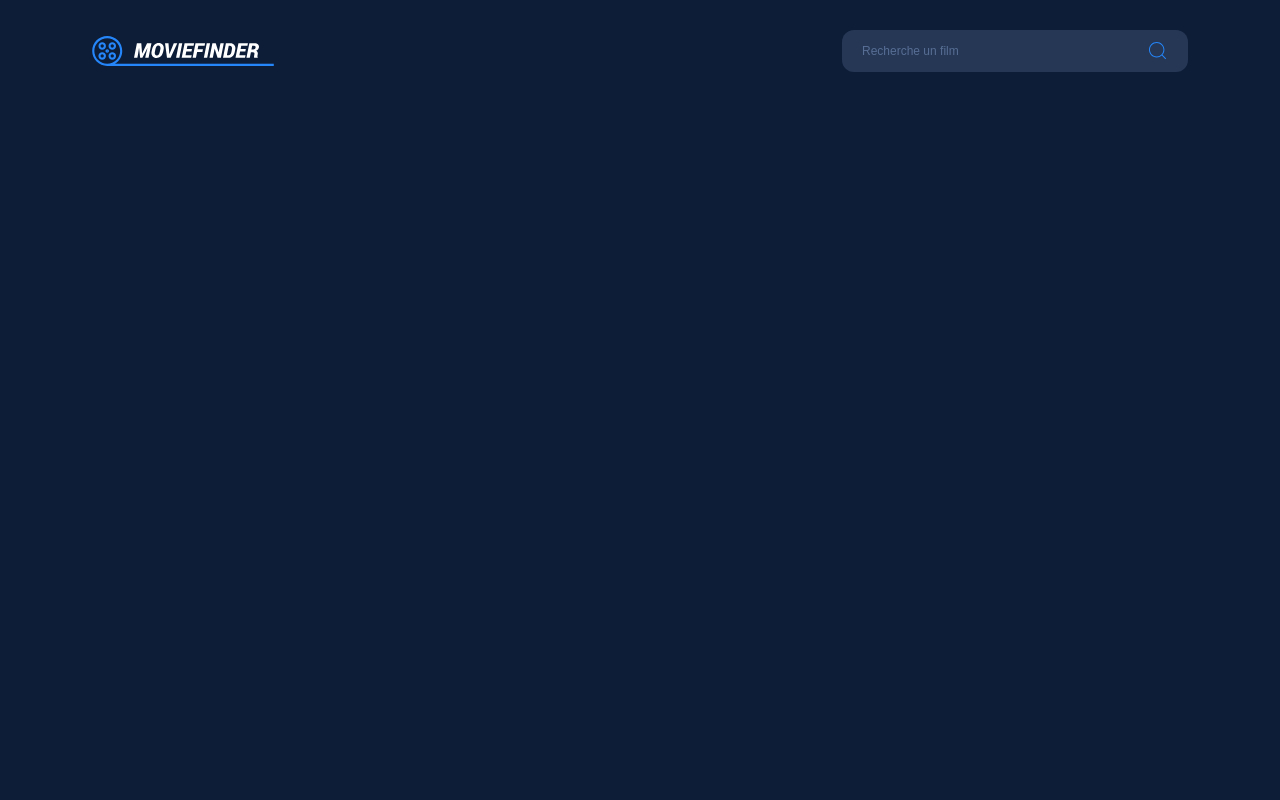
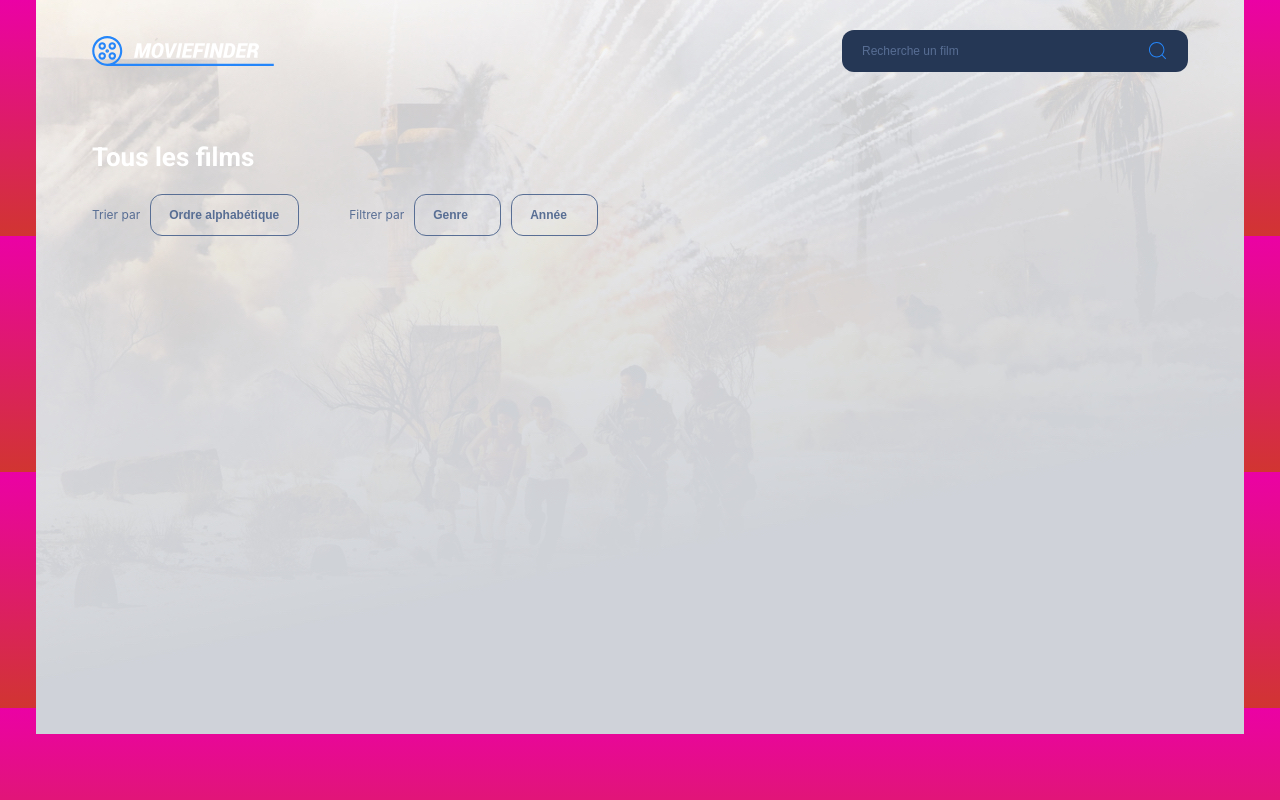
Before and after one commit to Roddoark/PrismaTest, a React (Create React App) app: page / in a window 1280 px wide. Built offline with nearby package versions, Linux system fonts and the light colour scheme; no server answers.

Commit message:
Mise en place du dom pour la section de la liste des films

```diff
--- a/src/App.js
+++ b/src/App.js
@@ -2,6 +2,7 @@ import Axios from 'axios';
 import React, { Component } from 'react';
 
 import Header from './components/Header/Header';
+import MoviesList from './containers/MoviesList';
 import TopMoviesList from './containers/TopMoviesList';
 
 const API_KEY = "ee52528a3d2bfff0312880daeaee21b3";
@@ -35,6 +36,7 @@ class App extends Component {
           <div className="App">
             <Header />
             {renderTopMoviesList()}
+            <MoviesList />
           </div>
         );
     }
--- /dev/null
+++ b/src/components/Label/Label.css
@@ -0,0 +1,4 @@
+.label {
+    font-size: 12px;
+    color: #586E94;
+}
--- /dev/null
+++ b/src/components/Label/Label.jsx
@@ -0,0 +1,10 @@
+import React from 'react'
+import './Label.css';
+
+export default function Label(props) {
+    return (
+        <label className="label mr-10" htmlFor={props.htmlFor}>
+            {props.children}
+        </label>
+    )
+}
--- /dev/null
+++ b/src/components/Select/Select.css
@@ -0,0 +1,34 @@
+.select {
+    -webkit-appearance: none;
+    -moz-appearance: none;
+    -ms-appearance: none;
+    appearance: none;
+    outline: 0;
+    box-shadow: none;
+    flex: 1;
+    padding: 0 .5em;
+    color: #586E94;
+    background-color: transparent;
+    cursor: pointer;
+    font-size: 12px;
+    font-weight: 700;
+    padding: 13px 18px;
+    border: 1px solid #586E94;
+    border-radius: 12px;
+    -moz-border-radius: 12px;
+    -webkit-border-radius: 12px;
+}
+
+.select::after {
+    content: '\25BC';
+    position: absolute;
+    top: 0;
+    right: 0;
+    padding: 0 1em;
+    background: #34495e;
+    cursor: pointer;
+    pointer-events: none;
+    -webkit-transition: .25s all ease;
+    -o-transition: .25s all ease;
+    transition: .25s all ease;
+  }
--- /dev/null
+++ b/src/components/Select/Select.jsx
@@ -0,0 +1,16 @@
+import React from 'react'
+import './Select.css';
+
+export default function Select(props) {
+    return (
+        <select className={`select ${props.className}`} name="pets" id={props.id}>
+            <option value="">{props.defaultSelect}</option>
+            <option value="dog">Dog</option>
+            <option value="cat">Cat</option>
+            <option value="hamster">Hamster</option>
+            <option value="parrot">Parrot</option>
+            <option value="spider">Spider</option>
+            <option value="goldfish">Goldfish</option>
+        </select>
+    )
+}
--- a/src/components/Slider/Slider.css
+++ b/src/components/Slider/Slider.css
@@ -1,8 +1,3 @@
-.top10-title {
-    font-size: 16px;
-    font-family: 'Roboto', sans-serif;
-}
-
 .slick-button-previous, .slick-button-next {
     display: none;
 }
@@ -98,10 +93,6 @@
 }
 
 @media screen and (min-width: 1024px) {
-    .top10-title {
-        font-size: 26px;
-    }
-
     .slick-slider .slick-track, .slick-slider .slick-list {
         margin: 0 70px;
     }
--- a/src/containers/MoviesList.jsx
+++ b/src/containers/MoviesList.jsx
@@ -0,0 +1,22 @@
+import React from 'react'
+import Label from '../components/Label/Label'
+import Select from '../components/Select/Select'
+
+export default function MoviesList() {
+    return (
+        <section className="container">
+            <h2 className="section-title">Tous les films</h2>
+            <div className="d-flex">
+                <div className="mr-50">
+                    <Label htmlFor="alphabeticalOrder">Trier par</Label>
+                    <Select id="alphabeticalOrder" defaultSelect="Ordre alphabétique" />
+                </div>
+                <div>
+                    <Label htmlFor="gender">Filtrer par</Label>
+                    <Select id="gender" defaultSelect="Genre" />
+                    <Select className="ml-10" id="gender" defaultSelect="Année" />
+                </div>
+            </div>
+        </section>
+    )
+}
--- a/src/containers/TopMoviesList.jsx
+++ b/src/containers/TopMoviesList.jsx
@@ -12,7 +12,7 @@ function TopMoviesList({topMoviesList}) {
 
     return (
         <section className="container">
-        <h1 className="top10-title">Les 10 meilleurs films</h1>
+            <h1 className="section-title">Les 10 meilleurs films</h1>
             <div className="slider">
             <Slider>
                 {renderSlides()}
--- a/src/index.css
+++ b/src/index.css
@@ -19,8 +19,8 @@ body {
     sans-serif;
   -webkit-font-smoothing: antialiased;
   -moz-osx-font-smoothing: grayscale;
-/*  background: url("backgroundimg.jpg") no-repeat left top, linear-gradient(#eb01a5, #d13531); */
-  background-color: var(--main-bg-color);
+  background: url("assets/backgroundimg.jpg") no-repeat center top, linear-gradient(#eb01a5, #d13531);
+/*  background-color: var(--main-bg-color); */
   color: var(--main-color);
 }
 
@@ -29,22 +29,43 @@ code {
     monospace;
 }
 
+.d-flex {
+  display: flex;
+}
+
+.ml-10 {
+  margin-left: 10px;
+}
+.mr-10 {
+  margin-right: 10px;
+}
+.mr-50 {
+  margin-right: 50px;
+}
+
 .container {
   margin-top: 30px;
 }
 
-@media screen and (min-width: 1024px) {
-  .container {
-      margin-top: 70px;
-  }
+.App {
+    padding: 0 30px;
 }
 
-.App {
-  padding: 0 30px;
+.section-title {
+    font-size: 16px;
+    font-family: 'Roboto', sans-serif;
 }
 
 @media screen and (min-width: 1024px) {
-  .App {
-    padding: 0 92px;
-  }
+    .App {
+        padding: 0 92px;
+    }
+
+    .container {
+        margin-top: 70px;
+    }
+
+    .section-title {
+        font-size: 26px;
+    }
 }
```
Lines whose indentation alone changed are shown as unchanged.
